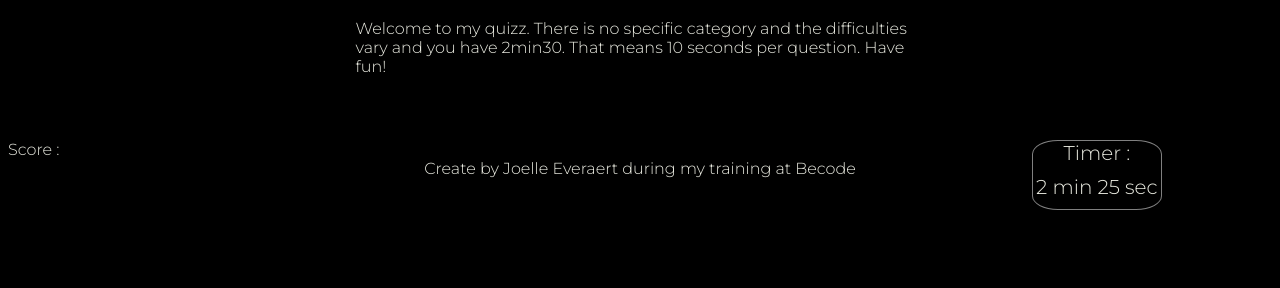
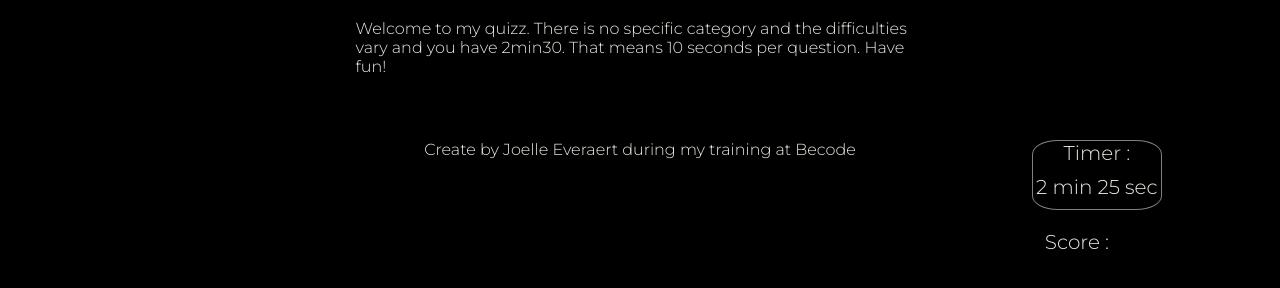
Before and after one commit to Joelle-Everaert/The-Quizz, a plain HTML site: page index.html in a window 1280 px wide. Shown: the part 86-374 px from the top of the page. Drawn offline with Linux system fonts and the light colour scheme; no server answers.

Commit message:
changement score

```diff
--- a/style.css
+++ b/style.css
@@ -63,6 +63,15 @@ input{
     font-size: 20px;
 }
 
+.score{
+    position: fixed;
+    display: flex;
+    flex-direction: column;
+    margin-left: 81%;
+    margin-top: 7%;
+    font-size: 20px;
+}
+
 .timer{
     margin-top: 10px;
     margin-bottom: 10px;
```
